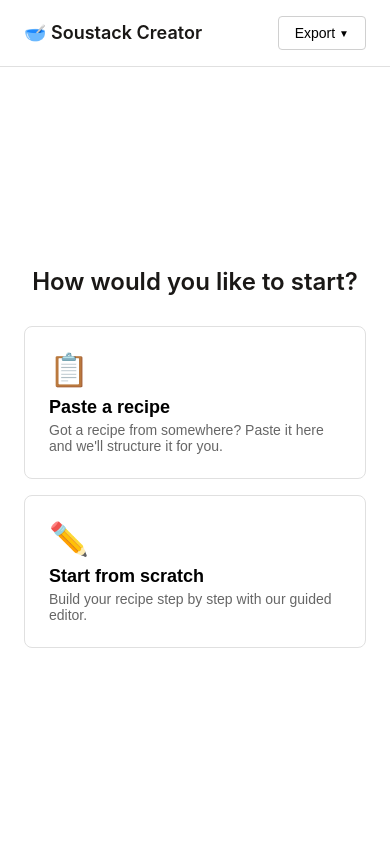
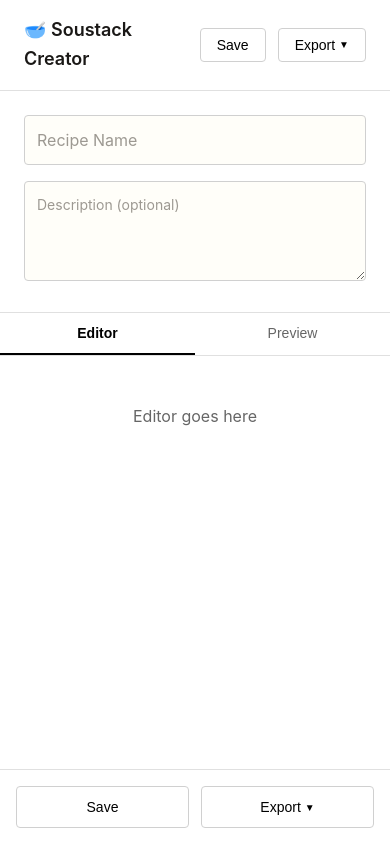
Before and after one commit to RichardHerold/soustack-mise, a Next.js app: page /create in a window 390 px wide. Built offline with nearby package versions, Linux system fonts and the light colour scheme; no server answers.

Commit message:
refactor: replace RecipeCreator with CreatorPage component
- Updated the CreatePage component to utilize the new CreatorPage component for improved structure and maintainability.
- Removed unnecessary state management related to recipe handling, simplifying the component's logic.

```diff
--- a/src/app/create/page.tsx
+++ b/src/app/create/page.tsx
@@ -1,13 +1,5 @@
-'use client';
-
-import { useState, useEffect } from 'react';
-import { compileLiteRecipe } from '@/lib/mise/liteCompiler';
-import { parseFreeform } from '@/lib/mise/parseFreeform';
-import type { SoustackLiteRecipe } from '@/lib/mise/types';
-import RecipeCreator from '@/components/RecipeCreator/RecipeCreator';
+import CreatorPage from '@/components/creator/CreatorPage';
 
 export default function CreatePage() {
-  const [recipe, setRecipe] = useState<SoustackLiteRecipe>(() => compileLiteRecipe({}));
-
-  return <RecipeCreator initialRecipe={recipe} onRecipeChange={setRecipe} />;
+  return <CreatorPage />;
 }
--- /dev/null
+++ b/src/components/creator/CreatorPage.tsx
@@ -0,0 +1,255 @@
+'use client';
+
+import { useState, useEffect } from 'react';
+
+export default function CreatorPage() {
+  const [isMobile, setIsMobile] = useState(false);
+  const [activeTab, setActiveTab] = useState<'editor' | 'preview'>('editor');
+  const [recipeName, setRecipeName] = useState('');
+  const [description, setDescription] = useState('');
+
+  // Detect mobile
+  useEffect(() => {
+    const checkMobile = () => {
+      setIsMobile(window.innerWidth < 768);
+    };
+    checkMobile();
+    window.addEventListener('resize', checkMobile);
+    return () => window.removeEventListener('resize', checkMobile);
+  }, []);
+
+  return (
+    <div
+      style={{
+        minHeight: '100vh',
+        display: 'flex',
+        flexDirection: 'column',
+        backgroundColor: '#fff',
+      }}
+    >
+      {/* Header */}
+      <div
+        style={{
+          padding: '16px 24px',
+          borderBottom: '1px solid #e0e0e0',
+          display: 'flex',
+          justifyContent: 'space-between',
+          alignItems: 'center',
+        }}
+      >
+        <div style={{ fontSize: '18px', fontWeight: 600 }}>🥣 Soustack Creator</div>
+        <div style={{ display: 'flex', gap: '12px', alignItems: 'center' }}>
+          <button
+            style={{
+              padding: '8px 16px',
+              border: '1px solid #d0d0d0',
+              borderRadius: '4px',
+              backgroundColor: '#fff',
+              cursor: 'pointer',
+              fontSize: '14px',
+            }}
+          >
+            Save
+          </button>
+          <button
+            style={{
+              padding: '8px 16px',
+              border: '1px solid #d0d0d0',
+              borderRadius: '4px',
+              backgroundColor: '#fff',
+              cursor: 'pointer',
+              fontSize: '14px',
+              display: 'flex',
+              alignItems: 'center',
+              gap: '4px',
+            }}
+          >
+            Export <span style={{ fontSize: '10px' }}>▼</span>
+          </button>
+        </div>
+      </div>
+
+      {/* Name and Description */}
+      <div style={{ padding: '24px', borderBottom: '1px solid #e0e0e0' }}>
+        <div style={{ marginBottom: '16px' }}>
+          <input
+            type="text"
+            value={recipeName}
+            onChange={(e) => setRecipeName(e.target.value)}
+            placeholder="Recipe Name"
+            style={{
+              width: '100%',
+              padding: '12px',
+              border: '1px solid #d0d0d0',
+              borderRadius: '4px',
+              fontSize: '16px',
+              outline: 'none',
+            }}
+          />
+        </div>
+        <div>
+          <textarea
+            value={description}
+            onChange={(e) => setDescription(e.target.value)}
+            placeholder="Description (optional)"
+            rows={2}
+            style={{
+              width: '100%',
+              padding: '12px',
+              border: '1px solid #d0d0d0',
+              borderRadius: '4px',
+              fontSize: '14px',
+              fontFamily: 'inherit',
+              resize: 'vertical',
+              outline: 'none',
+            }}
+          />
+        </div>
+      </div>
+
+      {/* Main Body */}
+      {isMobile ? (
+        <>
+          {/* Mobile Tab Switcher */}
+          <div
+            style={{
+              display: 'flex',
+              borderBottom: '1px solid #e0e0e0',
+              backgroundColor: '#fff',
+            }}
+          >
+            <button
+              onClick={() => setActiveTab('editor')}
+              style={{
+                flex: 1,
+                padding: '12px',
+                border: 'none',
+                borderBottom: activeTab === 'editor' ? '2px solid #000' : '2px solid transparent',
+                backgroundColor: 'transparent',
+                cursor: 'pointer',
+                fontSize: '14px',
+                fontWeight: activeTab === 'editor' ? 600 : 400,
+                color: activeTab === 'editor' ? '#000' : '#666',
+              }}
+            >
+              Editor
+            </button>
+            <button
+              onClick={() => setActiveTab('preview')}
+              style={{
+                flex: 1,
+                padding: '12px',
+                border: 'none',
+                borderBottom: activeTab === 'preview' ? '2px solid #000' : '2px solid transparent',
+                backgroundColor: 'transparent',
+                cursor: 'pointer',
+                fontSize: '14px',
+                fontWeight: activeTab === 'preview' ? 600 : 400,
+                color: activeTab === 'preview' ? '#000' : '#666',
+              }}
+            >
+              Preview
+            </button>
+          </div>
+
+          {/* Mobile Content */}
+          <div style={{ flex: 1, overflow: 'auto', padding: '24px' }}>
+            {activeTab === 'editor' && (
+              <div style={{ padding: '24px', textAlign: 'center', color: '#666' }}>
+                Editor goes here
+              </div>
+            )}
+            {activeTab === 'preview' && (
+              <div style={{ padding: '24px', textAlign: 'center', color: '#666' }}>
+                Preview goes here
+              </div>
+            )}
+          </div>
+
+          {/* Mobile Footer with Save + Export */}
+          <div
+            style={{
+              padding: '16px',
+              borderTop: '1px solid #e0e0e0',
+              backgroundColor: '#fff',
+              display: 'flex',
+              gap: '12px',
+              justifyContent: 'space-between',
+            }}
+          >
+            <button
+              style={{
+                flex: 1,
+                padding: '12px 16px',
+                border: '1px solid #d0d0d0',
+                borderRadius: '4px',
+                backgroundColor: '#fff',
+                cursor: 'pointer',
+                fontSize: '14px',
+              }}
+            >
+              Save
+            </button>
+            <button
+              style={{
+                flex: 1,
+                padding: '12px 16px',
+                border: '1px solid #d0d0d0',
+                borderRadius: '4px',
+                backgroundColor: '#fff',
+                cursor: 'pointer',
+                fontSize: '14px',
+                display: 'flex',
+                alignItems: 'center',
+                justifyContent: 'center',
+                gap: '4px',
+              }}
+            >
+              Export <span style={{ fontSize: '10px' }}>▼</span>
+            </button>
+          </div>
+        </>
+      ) : (
+        /* Desktop Two-Pane Layout */
+        <div
+          style={{
+            flex: 1,
+            display: 'flex',
+            overflow: 'hidden',
+          }}
+        >
+          {/* Editor Pane (60%) */}
+          <div
+            style={{
+              flex: '0 0 60%',
+              display: 'flex',
+              flexDirection: 'column',
+              overflow: 'auto',
+              padding: '24px',
+              borderRight: '1px solid #e0e0e0',
+            }}
+          >
+            <div style={{ padding: '24px', textAlign: 'center', color: '#666' }}>
+              Editor goes here
+            </div>
+          </div>
+
+          {/* Preview Pane (40%) */}
+          <div
+            style={{
+              flex: '0 0 40%',
+              display: 'flex',
+              flexDirection: 'column',
+              overflow: 'auto',
+              backgroundColor: '#fafafa',
+            }}
+          >
+            <div style={{ padding: '24px', textAlign: 'center', color: '#666' }}>
+              Preview goes here
+            </div>
+          </div>
+        </div>
+      )}
+    </div>
+  );
+}
```
